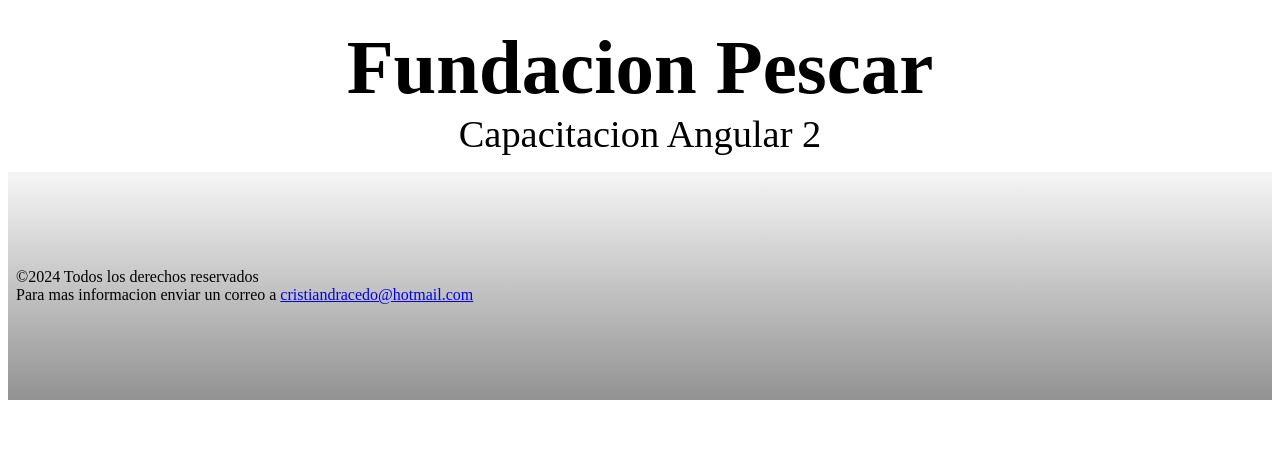
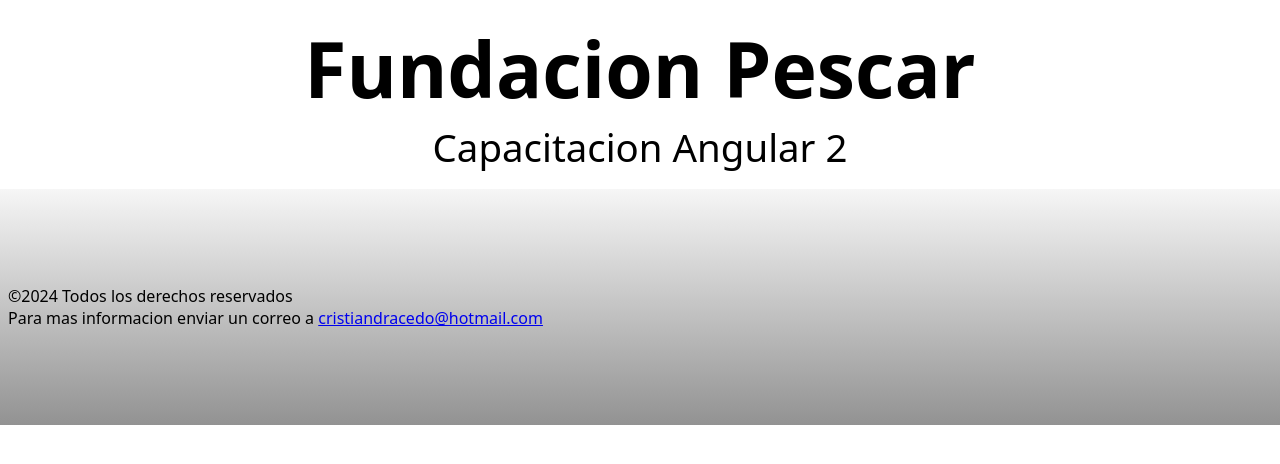
Before and after one commit to fundacion-pescar-lxv09/angular, an Angular app: page / in a window 1280 px wide. Shown: the top 464 px of the page. Built offline with nearby package versions, Linux system fonts and the light colour scheme.

Commit message:
definir estilos globales

```diff
--- a/src/styles.css
+++ b/src/styles.css
@@ -1 +1,10 @@
 /* You can add global styles to this file, and also import other style files */
+*{
+    box-sizing: border-box;
+    color-scheme: light dark;
+    scroll-behavior: smooth;
+    font-family: system-ui, -apple-system, BlinkMacSystemFont, 'Segoe UI', Roboto, Oxygen, Ubuntu, Cantarell, 'Open Sans', 'Helvetica Neue', sans-serif;
+}
+body{
+    margin: 0;
+}
```
